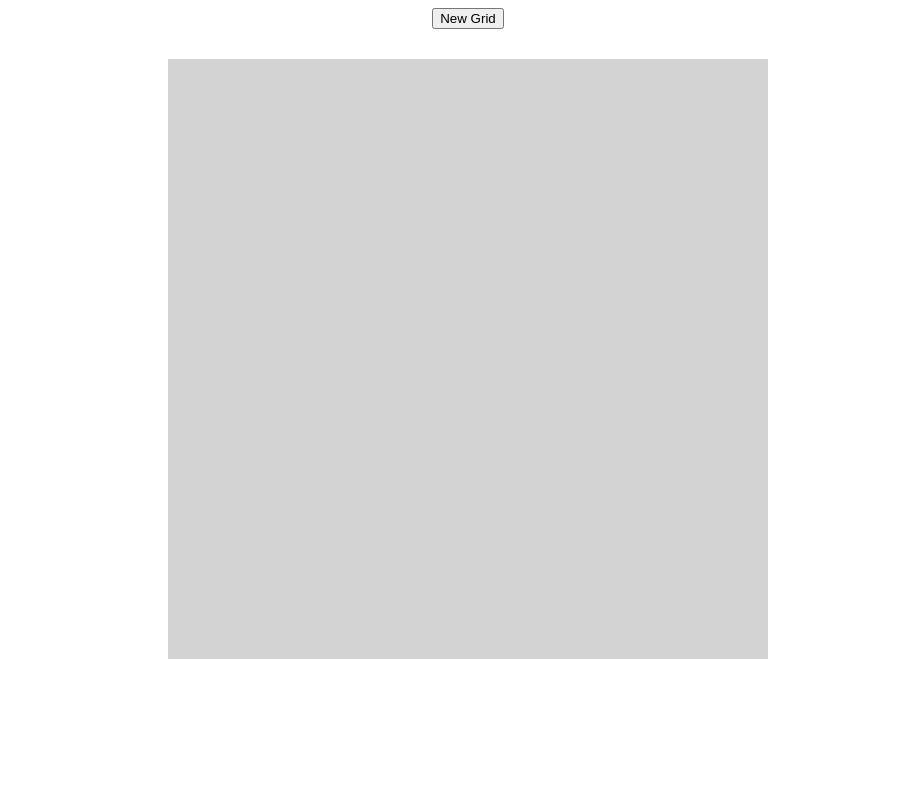
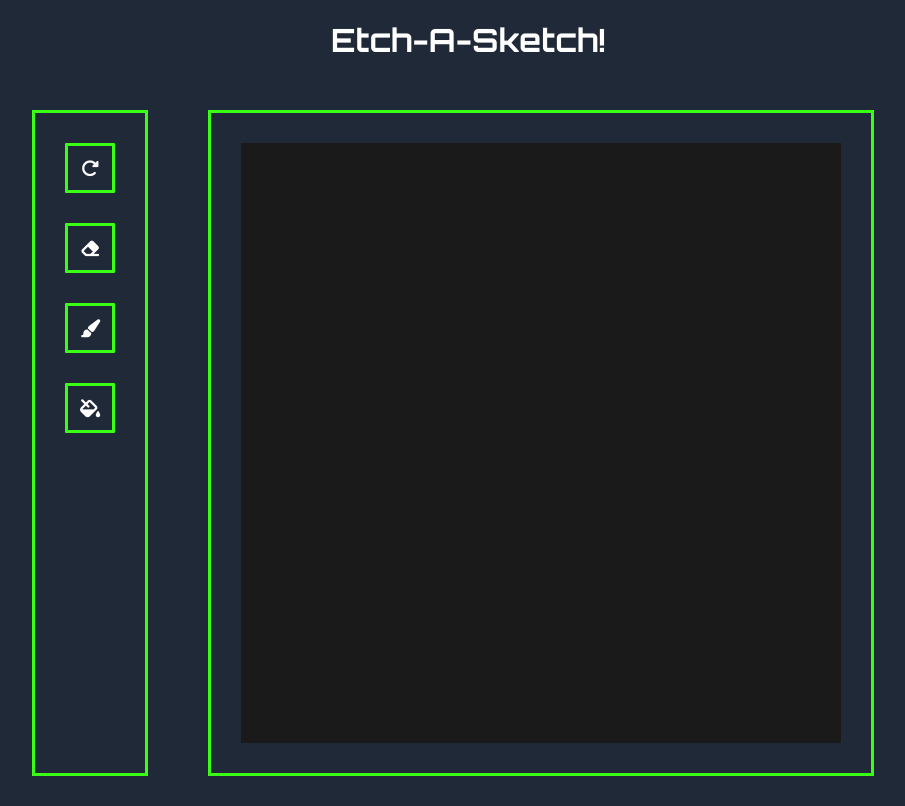
Before and after one commit to olaupla014/Etch-a-Sketch, a plain HTML site: page index.html in a window 1280 px wide. Shown: the whole page, without its empty margins (172-1077 px from the left). Drawn offline with Linux system fonts and the light colour scheme.

Commit message:
style and new buttons

```diff
--- a/index.html
+++ b/index.html
@@ -4,11 +4,21 @@
     <meta charset="UTF-8">
     <meta name="viewport" content="width=device-width, initial-scale=1.0">
     <link rel="stylesheet" href="style.css">
+    <link href="https://fonts.googleapis.com/css2?family=Orbitron:wght@400;700&family=Press+Start+2P&family=VT323&display=swap" rel="stylesheet">
+    <link rel="stylesheet" href="https://cdnjs.cloudflare.com/ajax/libs/font-awesome/6.5.0/css/all.min.css">
+
     <title>Etch-A-Sketch!</title>
 </head>
 <body>
+    <h1 id="title">Etch-A-Sketch!</h1>
     <div id="container">
-        <button id="gridButton">New Grid</button>
+
+        <div class="buttons">
+            <button id="gridButton"><i class="fas fa-rotate-right"></i></button>
+            <button id="erase"><i class="fas fa-eraser"></i></button>
+            <button id="paint"><i class="fas fa-paint-brush"></i></button>
+            <button id="fill"><i class="fas fa-fill-drip"></i></button>
+        </div>
         <script src="main.js"></script>
     </div>
 </body>
--- a/main.js
+++ b/main.js
@@ -1,11 +1,11 @@
 
 function newGrid(N){
     const content = document.querySelector("#container");
+
     const grid = document.createElement("div")
     grid.setAttribute("id", "grid")
 
     const totalSize = 600
-    const gap = 1
 
     for (let i = 0; i < N; ++i){
         const row = document.createElement("div");
@@ -45,7 +45,31 @@ function addPixelEfect(){
 })
 }
 
+function removePixelEfect(){
+    const squares = document.querySelectorAll(".square");
+
+    squares.forEach((square) => {
+    square.addEventListener("mouseenter", function(event){
+        const square = event.target;
+        square.classList.remove("pixel")
+        console.log(square)
+     })
+})
+}
+
+function fillGrid(){
+    const squares = document.querySelectorAll(".square");
+
+    squares.forEach((square) => {
+        square.classList.add("pixel")
+})
+}
+
 const grid = document.querySelector("#gridButton")
+const erase = document.querySelector("#erase")
+const paint = document.querySelector("#paint")
+
+
 grid.addEventListener("click", function(event){
     let N = prompt("Type in the number of rows and columns!")
     removeGrid()
@@ -54,8 +78,21 @@ grid.addEventListener("click", function(event){
         N = 50;
     }
     newGrid(N)
+})
+
+
+erase.addEventListener("click", function(event){
+    removePixelEfect()
+})
+
+
+paint.addEventListener("click", function(event){
     addPixelEfect()
 })
 
+const fill = document.querySelector("#fill")
+fill.addEventListener("click", function(event){
+    fillGrid()
+})
+
 newGrid(16)
-addPixelEfect()
--- a/style.css
+++ b/style.css
@@ -1,10 +1,25 @@
+*{
+    margin: 0;
+    padding: 0;
+    background-color: #1f2937;
+    color: white;
+    font-family: "Orbitron";
+}
+#title{
+    display: flex;
+    justify-content: center;
+
+    margin: 20px;
+    align-items: center;
+}
+
 #container{
     display: flex;
-    flex-direction: column;
     gap: 30px;
 
     align-items: center;
     justify-content: center;
+    height: 100%;
 }
 
 #grid{
@@ -16,6 +31,9 @@
     width: 600px;
     height: 600px;
 
+    margin: 30px;
+    padding: 30px;
+    border: 3px solid #39ff14;
 }
 
 .row{
@@ -25,9 +43,37 @@
 .square,
 .pixel
 {
-    background-color: lightgrey;
+    background-color: #1a1a1a;
 }
 
 .pixel{
-    background-color: black;
+    background-color: #39ff14;
 }
+
+.buttons{
+    border: 3px solid #39ff14;
+    padding: 30px;
+    height: 600px;
+
+    display: flex;
+    flex-direction: column;
+    gap: 30px;
+}
+button{
+    width: 50px;
+    height: 50px;
+
+    background-color: transparent;
+    border: 3px solid #39ff14;
+    color: #39ff14;
+    border-radius: 1px;
+
+    font-size: large;
+
+}
+
+button:hover {
+  color: #39ff14;
+  border-color: #39ff14;
+  box-shadow: 0 0 6px #39ff14, 0 0 12px #39ff14 inset;
+}
```
